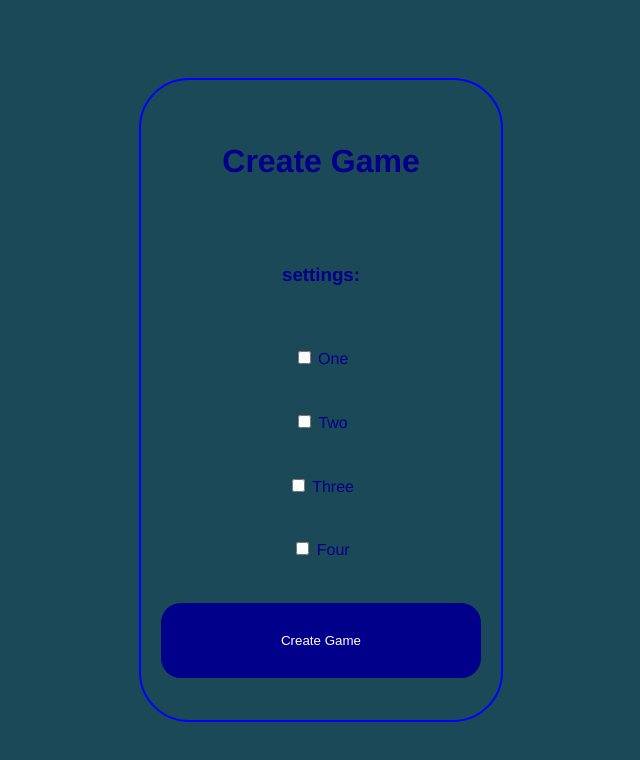
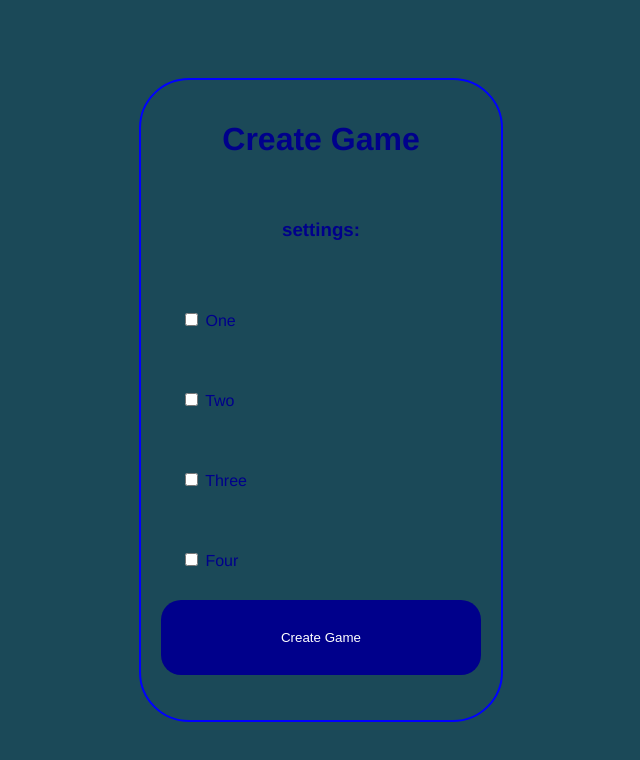
Before and after one commit to ElipticNight/pirate-client, a Vue app: page /create in a window 1280 px wide. Shown: the top 760 px of the page, without its empty margins (319-959 px from the left). Built offline with nearby package versions, Linux system fonts and the light colour scheme; no server answers.

Commit message:
split base layout into three sections

```diff
--- a/src/views/CreateGame.vue
+++ b/src/views/CreateGame.vue
@@ -1,13 +1,23 @@
 <template>
   <div class="base-window">
     <div class="base-container">
+      <div class="base-title">
         <h1>Create Game</h1>
+      </div>
+      <div class="base-content">
+        <div class="content-title">
           <h3>settings:</h3>
+        </div>
+        <div class="content-body">
           <checkbox label="One"></checkbox>
           <checkbox label="Two"></checkbox>
           <checkbox label="Three"></checkbox>
           <checkbox label="Four"></checkbox>
+        </div>
+      </div>
+      <div class="base-submit">
         <button class="create-button" @click="creategame()">Create Game</button>
+      </div>
     </div>
   </div>
 </template>
@@ -38,6 +48,16 @@ export default {
 };
 </script>
 <style lang="scss" scoped>
+.content-title {
+  flex: 1;
+}
+.content-body {
+  flex: 4;
+  display: flex;
+  flex-direction: column;
+  justify-content: space-around;
+  text-align: left;
+}
 .create-button {
   height: 75px;
   background-color: darkblue;
--- a/src/views/Home.vue
+++ b/src/views/Home.vue
@@ -1,12 +1,16 @@
 <template>
   <div class="base-window">
     <div class="base-container">
+      <div class="base-title">
         <h1>Pirate Game</h1>
+      </div>
+      <div class="base-content">
         <RouteButton button-text="Create Game" route-target="create">
         </RouteButton>
         <RouteButton button-text="Join Game" route-target="join"> </RouteButton>
         <RouteButton button-text="Instructions" route-target="instructions">
         </RouteButton>
+      </div>
     </div>
   </div>
 </template>
@@ -34,6 +38,22 @@ export default {
     justify-content: space-around;
     flex-direction: column;
     text-align: center;
+    .base-title {
+      flex: 1;
+    }
+    .base-content {
+      display: flex;
+      flex: 4;
+      justify-content: space-around;
+      flex-direction: column;
+      text-align: center;
+    }
+    .base-submit {
+      display: flex;
+      flex: 1;
+      flex-direction: column;
+      text-align: center;
+    }
     h1,
     h2,
     h3,
--- a/src/views/JoinGame.vue
+++ b/src/views/JoinGame.vue
@@ -1,15 +1,21 @@
 <template>
   <div class="base-window">
     <div class="base-container">
+      <div class="base-title">
         <h1>Join Game</h1>
+      </div>
+      <div class="base-content">
         <input
           class="game-id-button"
           type="text"
           v-model="roomID"
           placeholder="Room ID"
         />
+      </div>
+      <div class="base-submit">
         <RouteButton button-text="Instructions" :route-target="target">
         </RouteButton>
+      </div>
     </div>
   </div>
 </template>
```
Lines whose indentation alone changed are shown as unchanged.
